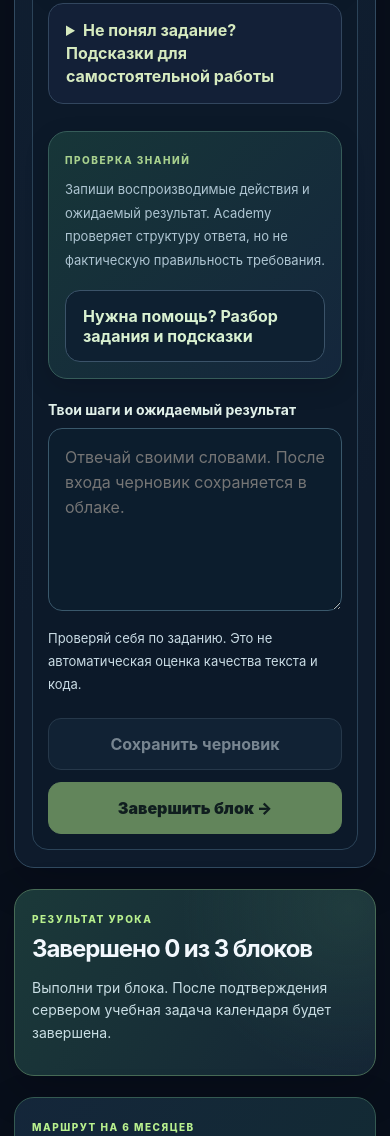
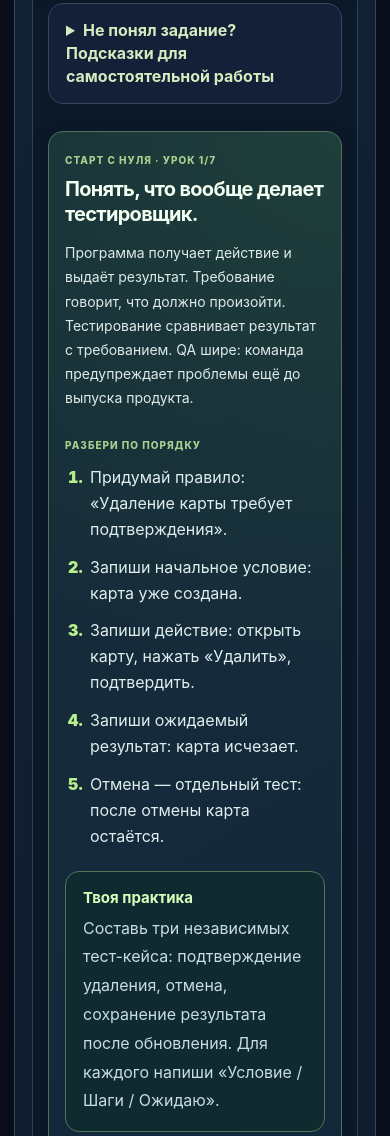
Before and after one commit to golovalisaia-hub/-, a plain HTML site: page studio.html in a window 390 px wide. Shown: the part 2600-3736 px from the top of the page. Drawn offline with nearby package versions, Linux system fonts and the light colour scheme.

Commit message:
feat(academy): wire zero-to-one first-week QA Python English guides without overwriting new mobile UI

```diff
--- a/studio.html
+++ b/studio.html
@@ -5,9 +5,9 @@
 <meta name="theme-color" content="#0b1220"><meta name="description" content="Academy — самостоятельные уроки QA, Python и английского, консоль и облачный прогресс">
 <meta http-equiv="Content-Security-Policy" content="default-src 'self'; script-src 'self' https://cdn.jsdelivr.net 'wasm-unsafe-eval'; worker-src 'self'; style-src 'self'; connect-src 'self' https://cdn.jsdelivr.net https://vdhazibkfpgclcwyvvbi.supabase.co wss://vdhazibkfpgclcwyvvbi.supabase.co; img-src 'self' data:; font-src 'self'; object-src 'none'; base-uri 'self'; form-action 'self'; upgrade-insecure-requests">
 <title>Academy · Учебная среда</title>
-<link rel="icon" href="icon.svg" type="image/svg+xml"><link rel="stylesheet" href="studio.css"><link rel="stylesheet" href="studio-extras.css">
+<link rel="icon" href="icon.svg" type="image/svg+xml"><link rel="stylesheet" href="studio.css"><link rel="stylesheet" href="studio-extras.css"><link rel="stylesheet" href="foundation.css?v=1">
 <script src="https://cdn.jsdelivr.net/npm/@supabase/supabase-js@2.57.4/dist/umd/supabase.min.js" defer></script>
-<script src="curriculum.js" defer></script><script src="lesson-guide.js" defer></script><script src="studio.js" defer></script><script src="studio-extras.js" defer></script>
+<script src="curriculum.js" defer></script><script src="lesson-guide.js" defer></script><script src="studio.js" defer></script><script src="studio-extras.js" defer></script><script src="foundation.js?v=1" defer></script>
 </head>
 <body>
 <header class="topbar"><a class="logo" href="./" aria-label="Academy — главная"><span class="logo-mark">A.</span> ACADEMY</a><span class="top-subtitle">УЧЕБНАЯ СРЕДА</span><button class="quiet" id="account" type="button">Войти</button></header>
```
